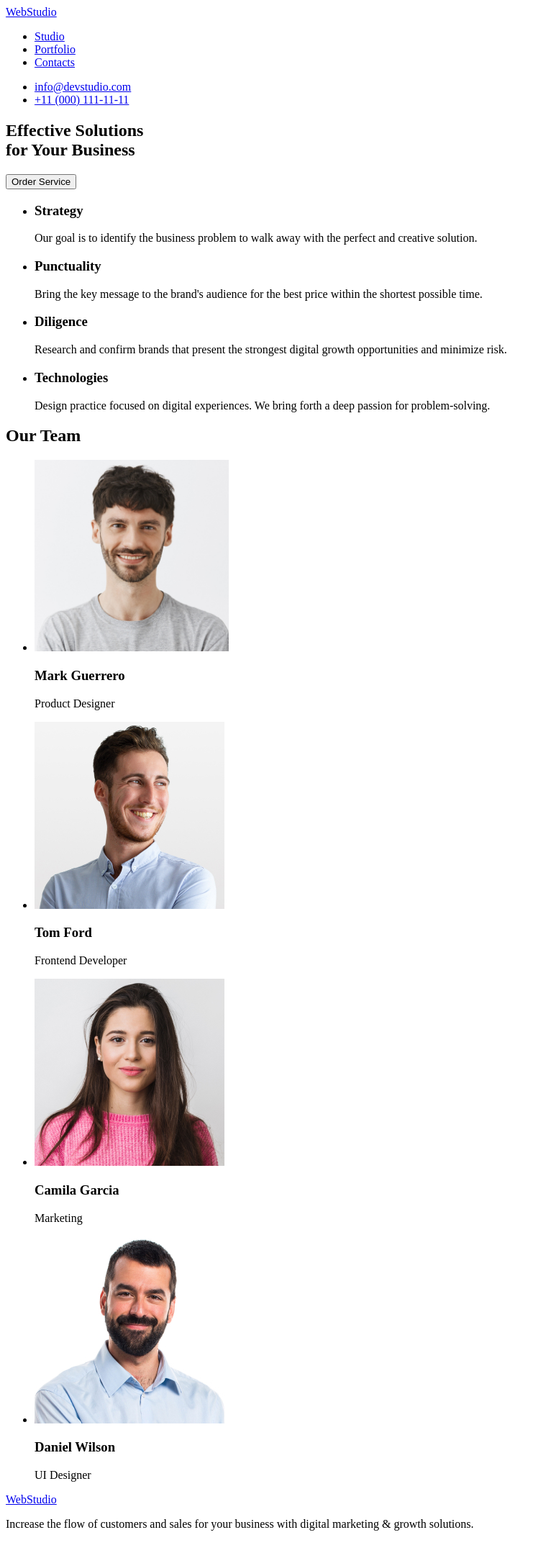
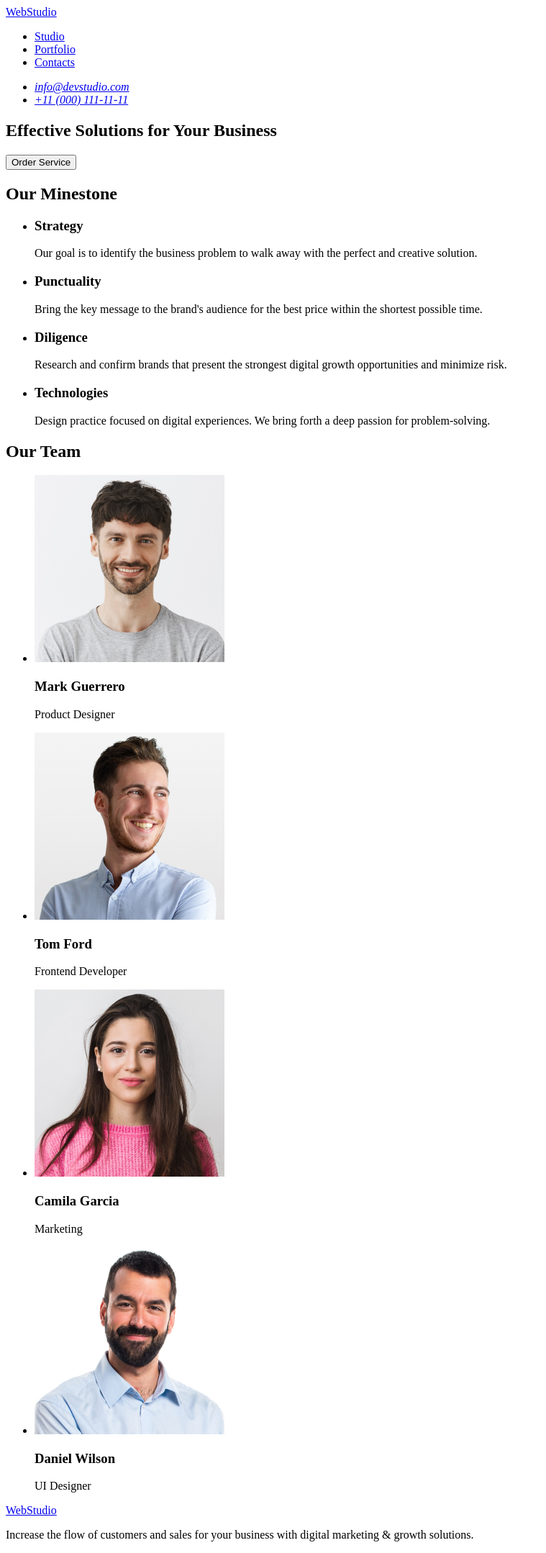
Before and after one commit to VladyslavxKovalchuk/goit-markup-hw-01, a plain HTML site: page index.html in a window 1280 px wide. Shown: the whole page at 72% size, without its empty margins (0-759 px from the left). Drawn offline with Linux system fonts and the light colour scheme.

Commit message:
fix autotests

```diff
--- a/index.html
+++ b/index.html
@@ -7,25 +7,28 @@
   </head>
   <body>
     <header>
-      <a href="#">Web<span>Studio</span></a>
       <nav>
+        <a href="./index.html">WebStudio</a>
         <ul>
           <li><a href="#">Studio</a></li>
           <li><a href="#">Portfolio</a></li>
           <li><a href="#">Contacts</a></li>
         </ul>
       </nav>
-      <ul>
-        <li><a href="mailto:info@devstudio.com">info@devstudio.com</a></li>
-        <li><a href="tel:+110001111111">+11 (000) 111-11-11</a></li>
-      </ul>
+      <address>
+        <ul>
+          <li><a href="mailto:info@devstudio.com">info@devstudio.com</a></li>
+          <li><a href="tel:+110001111111">+11 (000) 111-11-11</a></li>
+        </ul>
+      </address>
     </header>
     <main>
       <section>
-        <h1>Effective Solutions<br />for Your Business</h1>
+        <h1>Effective Solutions for Your Business</h1>
         <button type="button">Order Service</button>
       </section>
       <section>
+        <h2>Our Minestone</h2>
         <ul>
           <li>
             <h3>Strategy</h3>
@@ -64,7 +67,8 @@
             <img
               src="./images/team/markguerrero.jpg"
               alt="Mark Guerrero"
-              width="270"
+              width="264"
+              height="260"
             />
             <h3>Mark Guerrero</h3>
             <p>Product Designer</p>
@@ -103,7 +107,7 @@
       </section>
     </main>
     <footer>
-      <a href="#">Web<span>Studio</span></a>
+      <a href="./index.html">WebStudio</a>
       <p>
         Increase the flow of customers and sales for your business with digital
         marketing & growth solutions.
```
